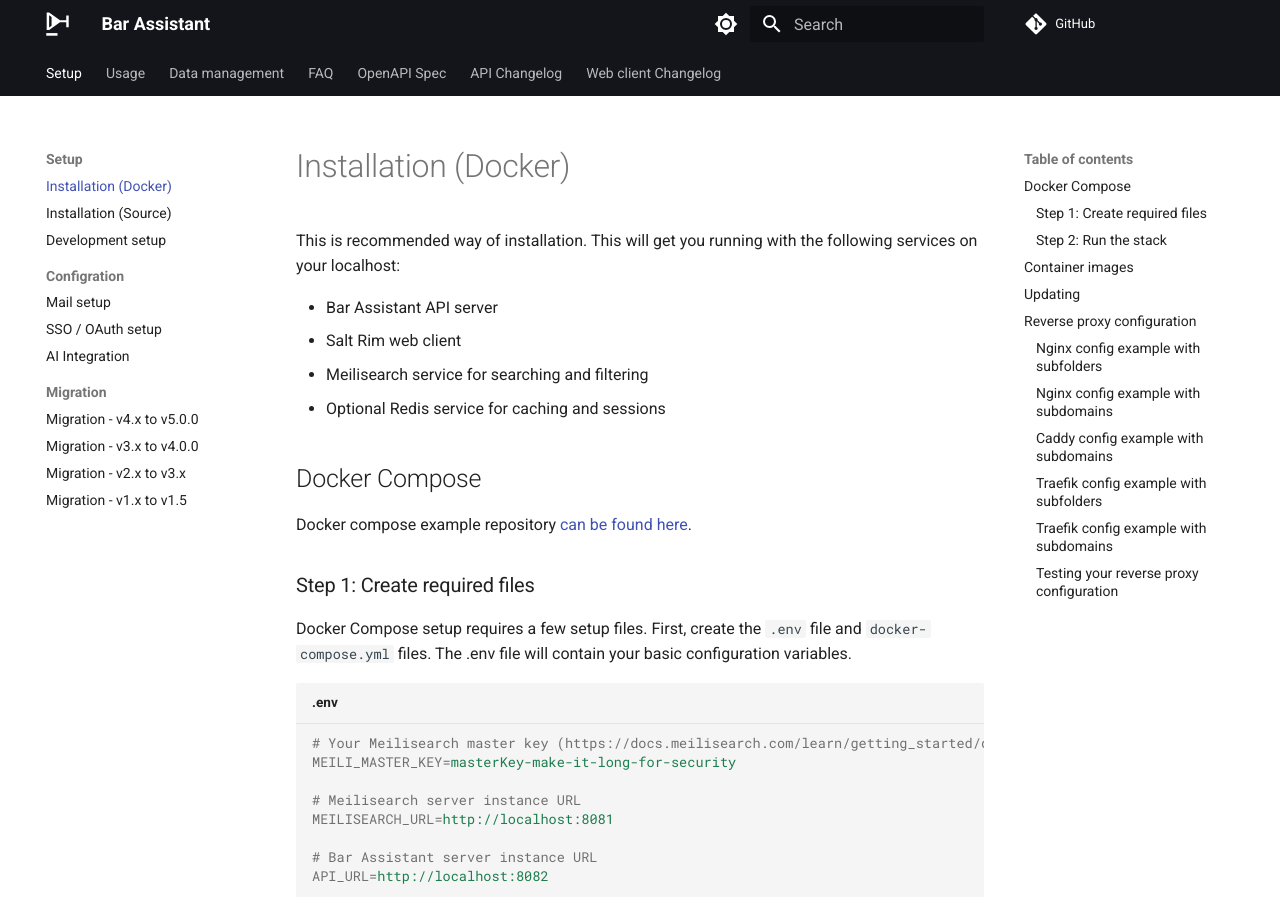
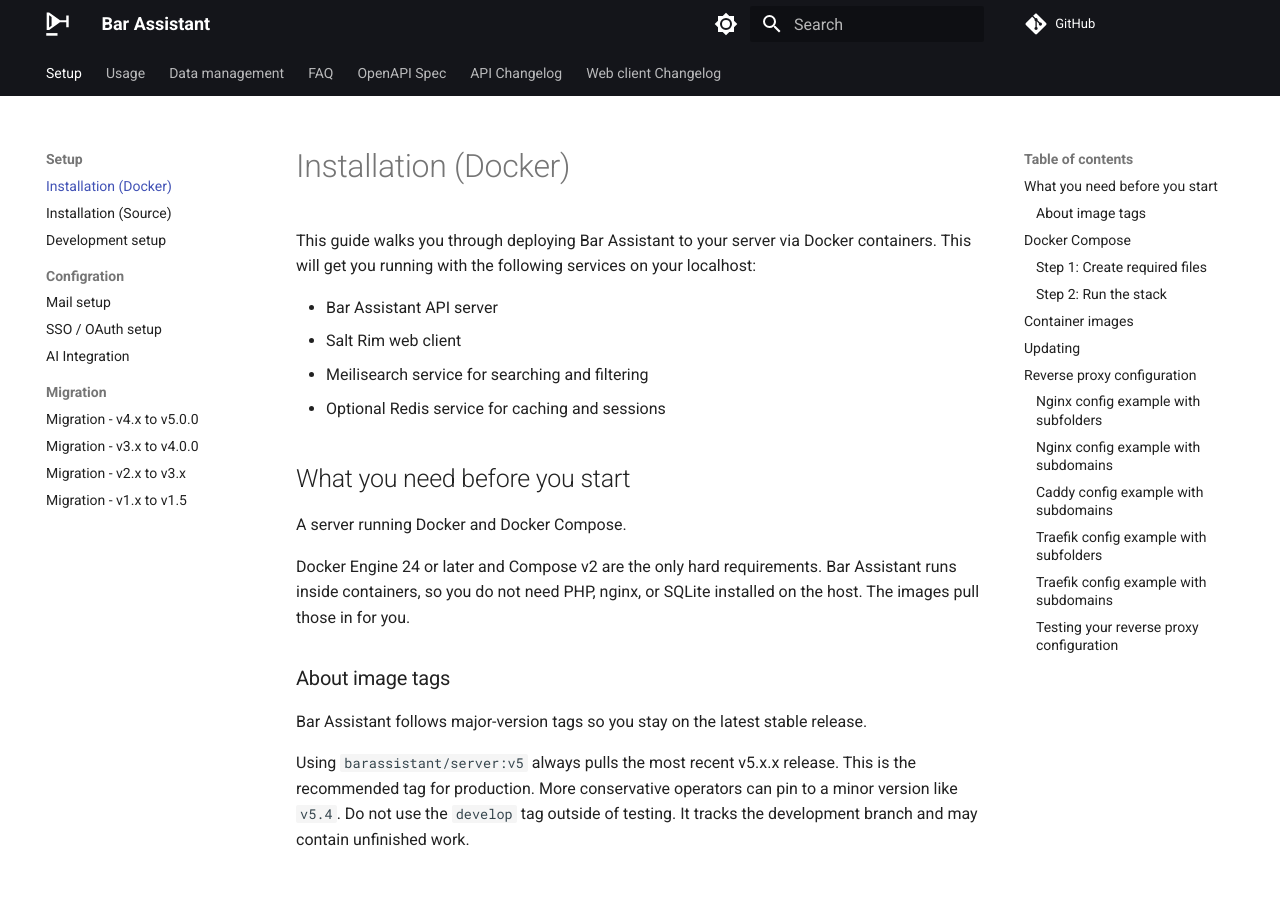
Before and after one commit to bar-assistant/docs, an MkDocs documentation site: the page built from docs/setup/index.md, in a window 1280 px wide and 900 px high. Built offline with MkDocs 1.6.1 and Material for MkDocs 9.7.7, drawn with Linux system fonts in a browser that asks for light colours; comment, search, counter and statistics services are not loaded; some of the changed text lies outside the part shown.

Commit message:
Add docker compose

```diff
--- a/docs/setup/index.md
+++ b/docs/setup/index.md
@@ -1,11 +1,23 @@
 # Installation (Docker)
 
-This is recommended way of installation. This will get you running with the following services on your localhost:
+This guide walks you through deploying Bar Assistant to your server via Docker containers. This will get you running with the following services on your localhost:
 
 - Bar Assistant API server
 - Salt Rim web client
 - Meilisearch service for searching and filtering
 - Optional Redis service for caching and sessions
+
+## What you need before you start
+
+A server running Docker and Docker Compose.
+
+Docker Engine 24 or later and Compose v2 are the only hard requirements. Bar Assistant runs inside containers, so you do not need PHP, nginx, or SQLite installed on the host. The images pull those in for you.
+
+### About image tags
+
+Bar Assistant follows major-version tags so you stay on the latest stable release.
+
+Using `barassistant/server:v5` always pulls the most recent v5.x.x release. This is the recommended tag for production. More conservative operators can pin to a minor version like `v5.4`. Do not use the `develop` tag outside of testing. It tracks the development branch and may contain unfinished work.
 
 ## Docker Compose
 
@@ -91,6 +103,10 @@
 !!! warning
 
     If you are using rootless docker and want to use bind mounts, you will need to manually set the correct user permissions on your host folder. In most cases this will be `100032:100032` but it can vary depending on your docker setup. Learn more about this [here](https://docs.docker.com/engine/security/userns-remap/).
+
+**Why the storage volume matters**: The SQLite database and all uploaded images live inside this single directory.
+
+Mounting `/var/www/cocktails/storage/bar-assistant` to a host directory is the difference between data that survives a container rebuild and data that vanishes. Treat this directory the way you would treat a database volume in any other stack: back it up regularly, and include it in your disaster recovery plan.
 
 ### Step 2: Run the stack
 
```
Also changed, not shown: AGENTS.md (added, +31 -0 lines), docker-compose.yml (added, +8 -0 lines), 2 other files.
